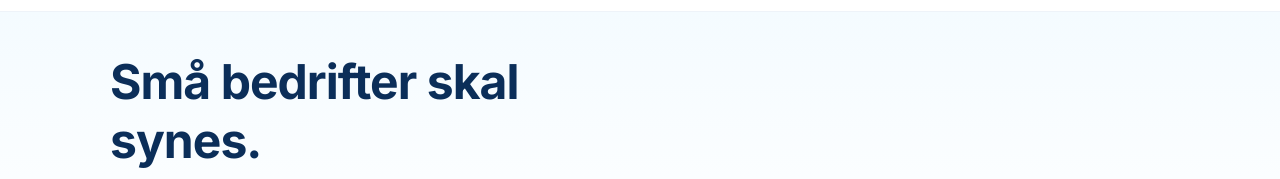
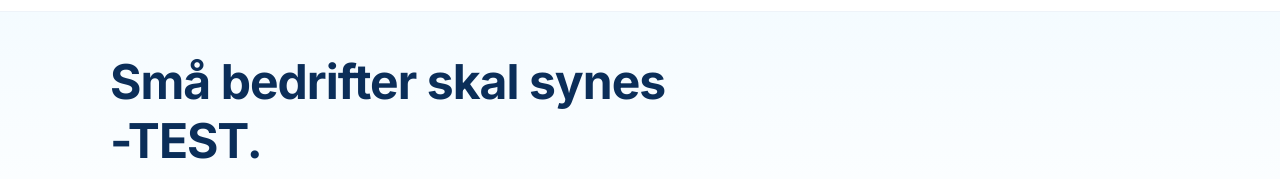
Before and after one commit to gnisten1444/Vardelys-site, a plain HTML site: page index.html in a window 1280 px wide. Shown: the part 53-232 px from the top of the page. Drawn offline with Linux system fonts and the light colour scheme.

Commit message:
Update index.html

```diff
--- a/index.html
+++ b/index.html
@@ -33,7 +33,7 @@
   <section class="hero">
     <div class="container hero__inner">
       <div class="hero__text">
-        <h1>Små bedrifter skal synes.</h1>
+        <h1>Små bedrifter skal synes -TEST.</h1>
         <p class="lead">Vi gir deg <b>lys og retning</b> – med ryddig side, felles uttrykk og små grep som sparer deg tid. Ingen byråprat. Bare ting som virker.</p>
         <div class="hero__cta">
           <a class="btn btn--primary" href="#kontakt">Book en prat (20 min)</a>
```
